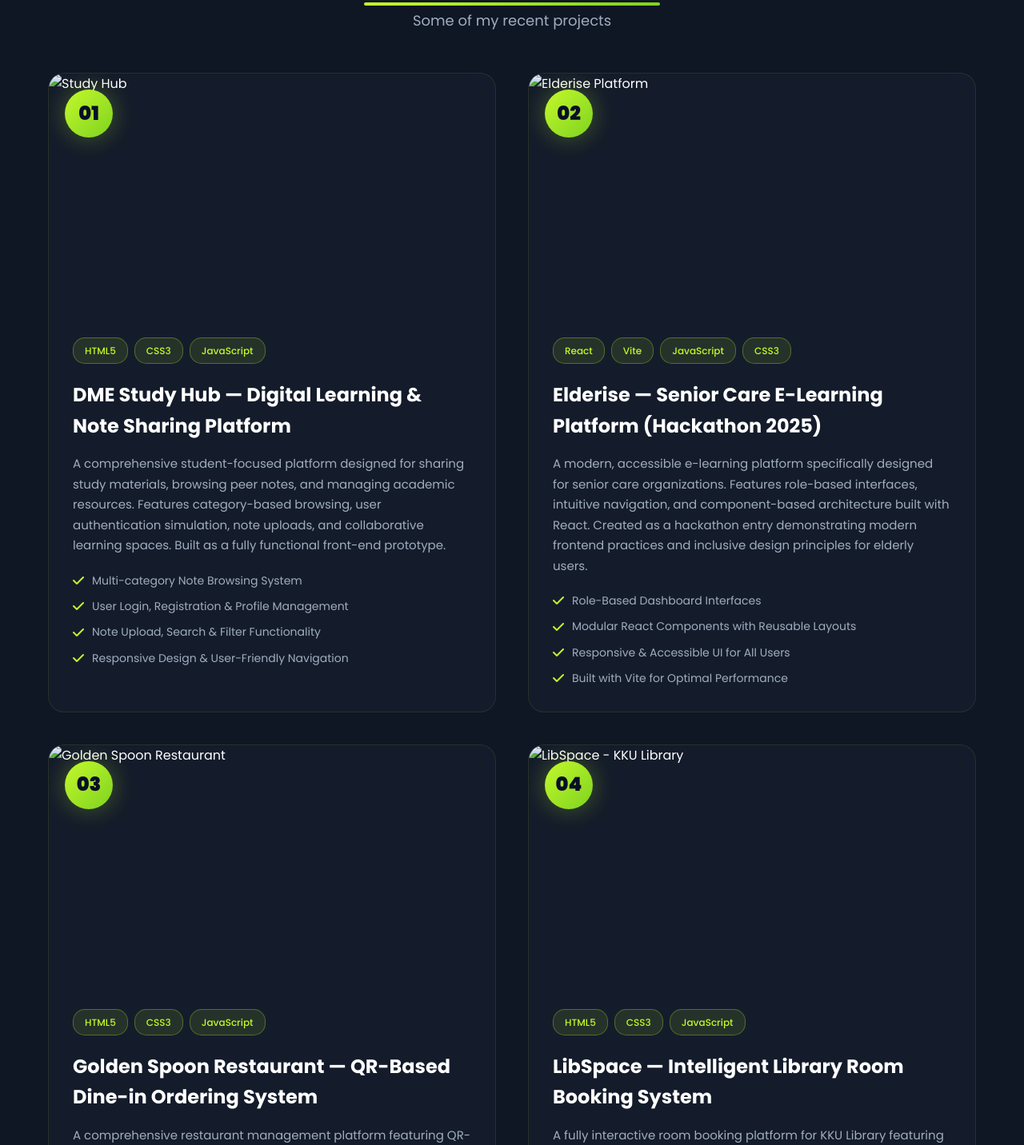
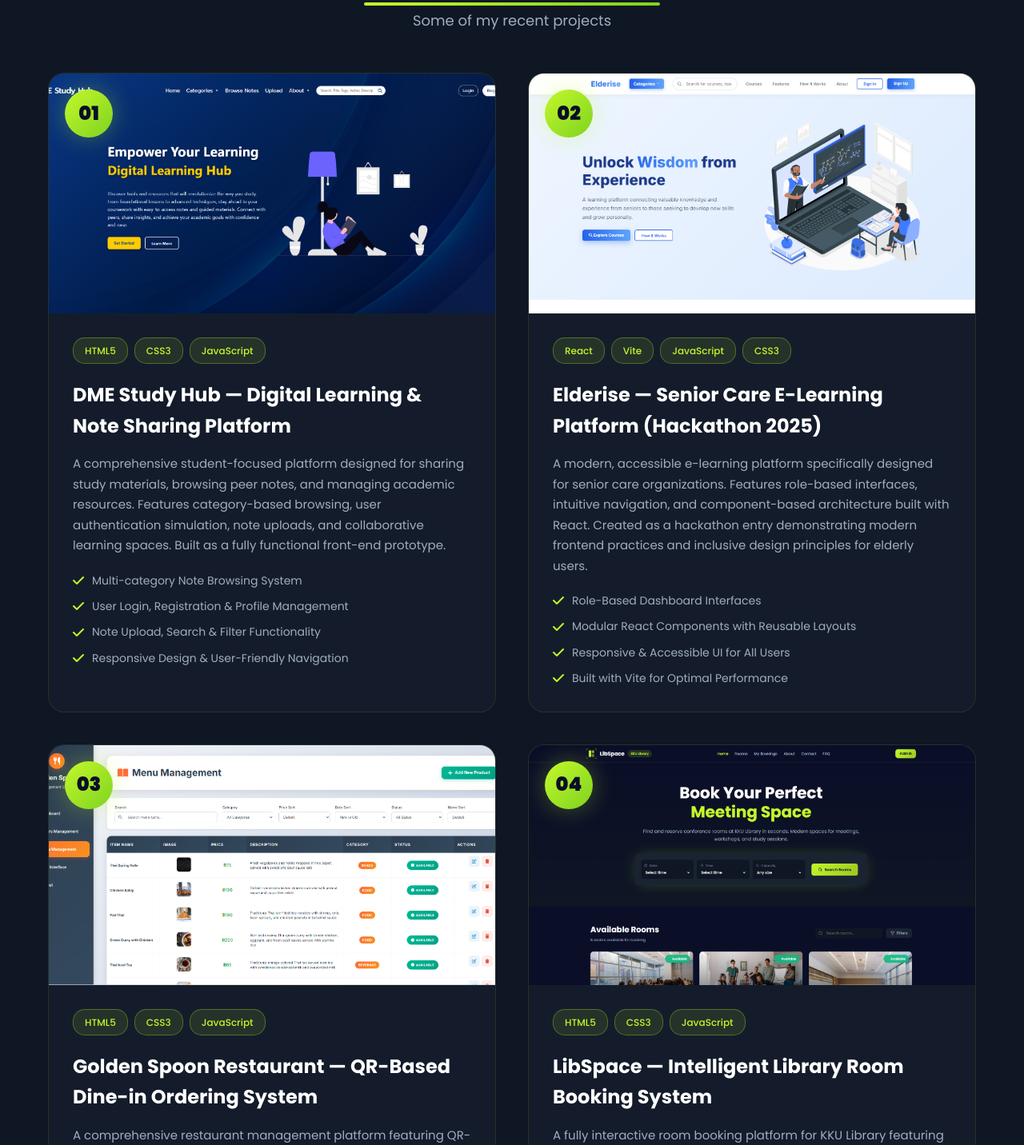
Before and after one commit to Khunakon47/My-Portfolio, a plain HTML site: page index.html in a window 1280 px wide. Shown: the part 3122-4554 px from the top of the page at 80% size. Drawn offline with Linux system fonts and the light colour scheme; the site is published under a folder, as on GitHub Pages, so addresses that start at the root find nothing; animation ran at ten frames a second.

Commit message:
fix remaining gallery paths

```diff
--- a/index.html
+++ b/index.html
@@ -319,7 +319,7 @@
                 <div class="project-number">01</div>
                 <div class="project-image">
                 <img
-                    src="/galleryP1/homeP1.png"
+                    src="galleryP1/homeP1.png"
                     alt="Study Hub"
                 />
                 <div class="project-overlay">
@@ -364,7 +364,7 @@
                 <div class="project-number">02</div>
                 <div class="project-image">
                 <img
-                    src="/galleryP2/cover.png"
+                    src="galleryP2/cover.png"
                     alt="Elderise Platform"
                 />
                 <div class="project-overlay">
@@ -410,7 +410,7 @@
                 <div class="project-number">03</div>
                 <div class="project-image">
                 <img
-                    src="/galleryP3/menu.png" alt="Golden Spoon Restaurant"
+                    src="galleryP3/menu.png" alt="Golden Spoon Restaurant"
                 />
                 <div class="project-overlay">
                     <a href="project3.html" class="project-link" target="_blank">
@@ -454,7 +454,7 @@
                 <div class="project-number">04</div>
                 <div class="project-image">
                     <img
-                        src="/galleryP4/L.png"
+                        src="galleryP4/L.png"
                         alt="LibSpace - KKU Library"
                     />
                     <div class="project-overlay">
```
Also changed, not shown: project1.html (+1 -1 lines), project2.html (+1 -1 lines), project3.html (+1 -1 lines), project4.html (+1 -1 lines).
